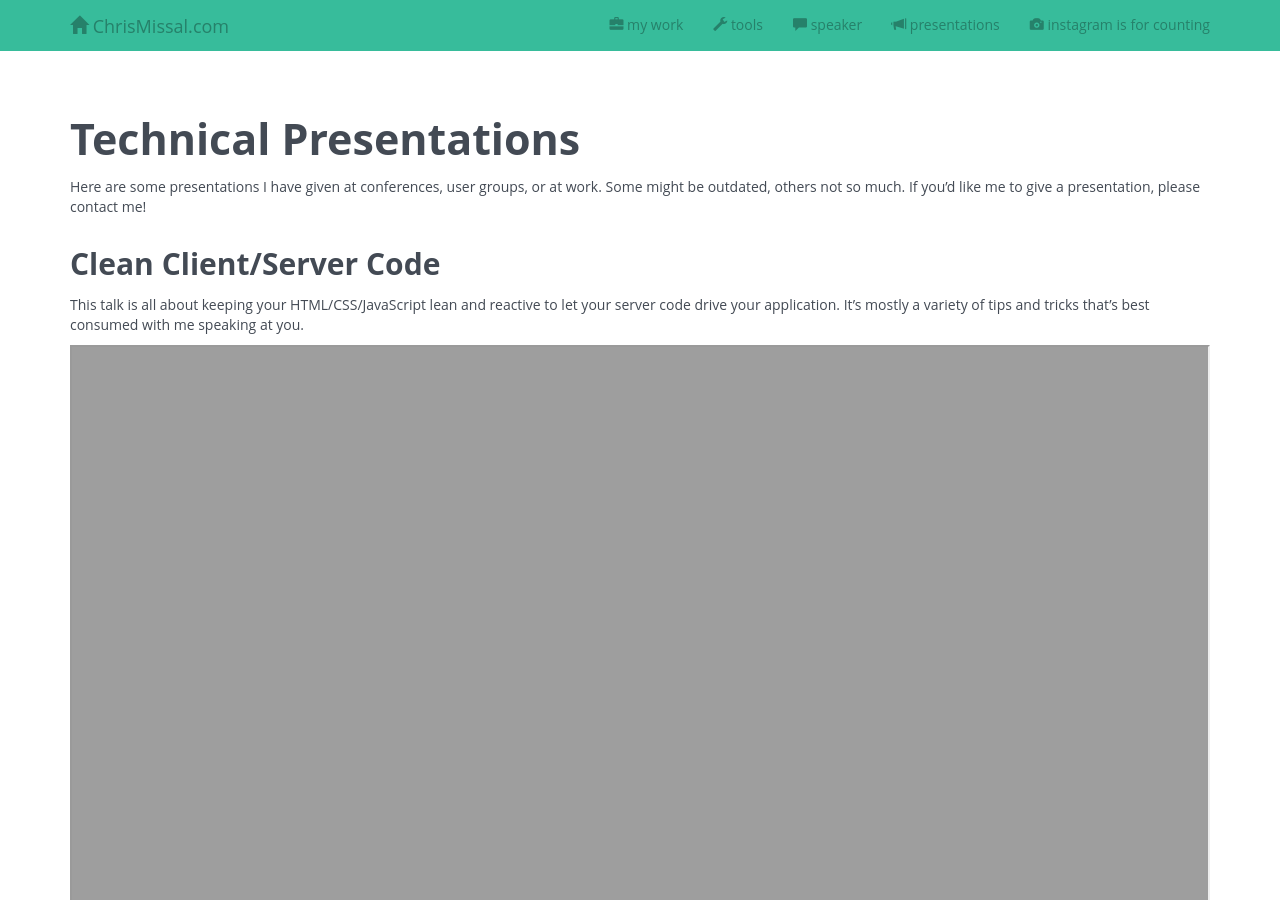
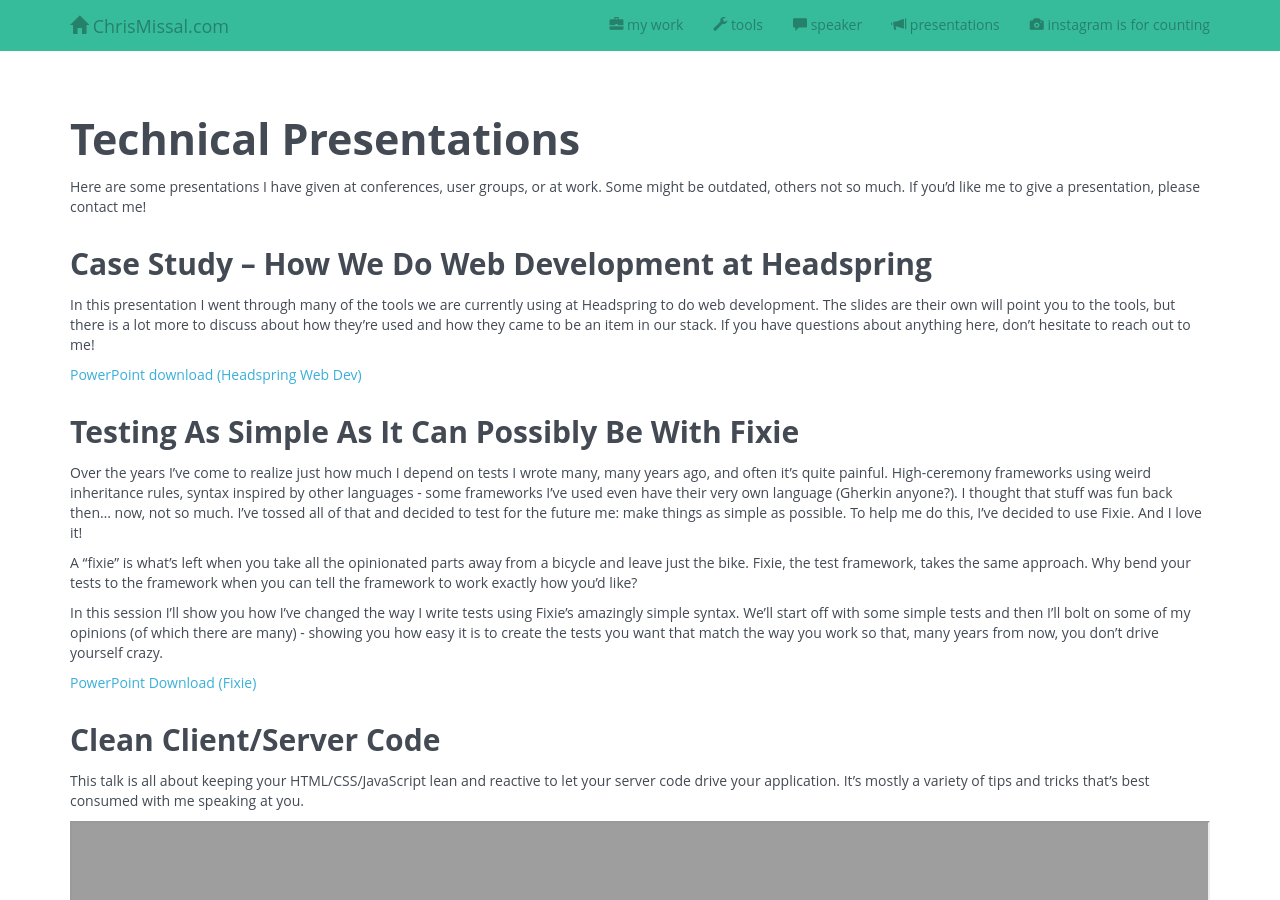
Before and after one commit to ChrisMissal/chrismissal.github.io, a Jekyll site: the page built from presentations/index.md, in a window 1280 px wide and 900 px high. Built offline with Jekyll 4.4.1, drawn with Linux system fonts in a browser that asks for light colours; nearby versions of some CDN libraries.

Commit message:
slides from talks recently given at PrairieDevCon

```diff
--- a/presentations/index.md
+++ b/presentations/index.md
@@ -8,6 +8,22 @@ published: true
 ---
 
 Here are some presentations I have given at conferences, user groups, or at work. Some might be outdated, others not so much. If you'd like me to give a presentation, please contact me!
+
+### Case Study – How We Do Web Development at Headspring
+
+In this presentation I went through many of the tools we are currently using at Headspring to do web development. The slides are their own will point you to the tools, but there is a lot more to discuss about how they're used and how they came to be an item in our stack. If you have questions about anything here, don't hesitate to reach out to me!
+
+[PowerPoint download (Headspring Web Dev)](https://github.com/ChrisMissal/technical-presentations/blob/gh-pages/headspring-web-dev/BuiltByHeadspring.pptx?raw=true "Case Study – How We Do Web Development at Headspring")
+
+### Testing As Simple As It Can Possibly Be With Fixie
+
+Over the years I've come to realize just how much I depend on tests I wrote many, many years ago, and often it's quite painful. High-ceremony frameworks using weird inheritance rules, syntax inspired by other languages - some frameworks I've used even have their very own language (Gherkin anyone?). I thought that stuff was fun back then... now, not so much. I've tossed all of that and decided to test for the future me: make things as simple as possible. To help me do this, I've decided to use Fixie. And I love it!
+
+A "fixie" is what's left when you take all the opinionated parts away from a bicycle and leave just the bike. Fixie, the test framework, takes the same approach. Why bend your tests to the framework when you can tell the framework to work exactly how you'd like?
+
+In this session I'll show you how I've changed the way I write tests using Fixie's amazingly simple syntax. We'll start off with some simple tests and then I'll bolt on some of my opinions (of which there are many) - showing you how easy it is to create the tests you want that match the way you work so that, many years from now, you don't drive yourself crazy.
+
+[PowerPoint Download (Fixie)](https://github.com/ChrisMissal/technical-presentations/blob/gh-pages/testing-with-fixie/Fixie.pptx?raw=true "Testing As Simple As It Can Possibly Be With Fixie")
 
 ### Clean Client/Server Code
 
```
